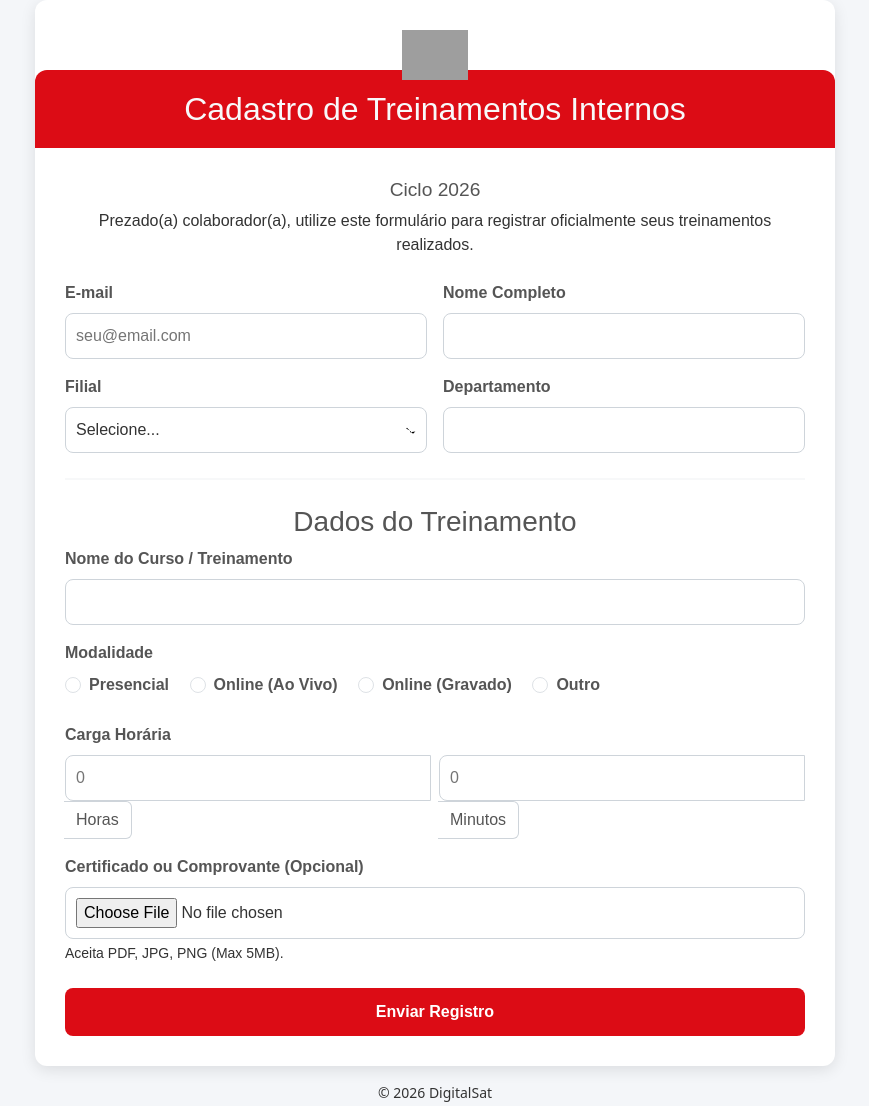
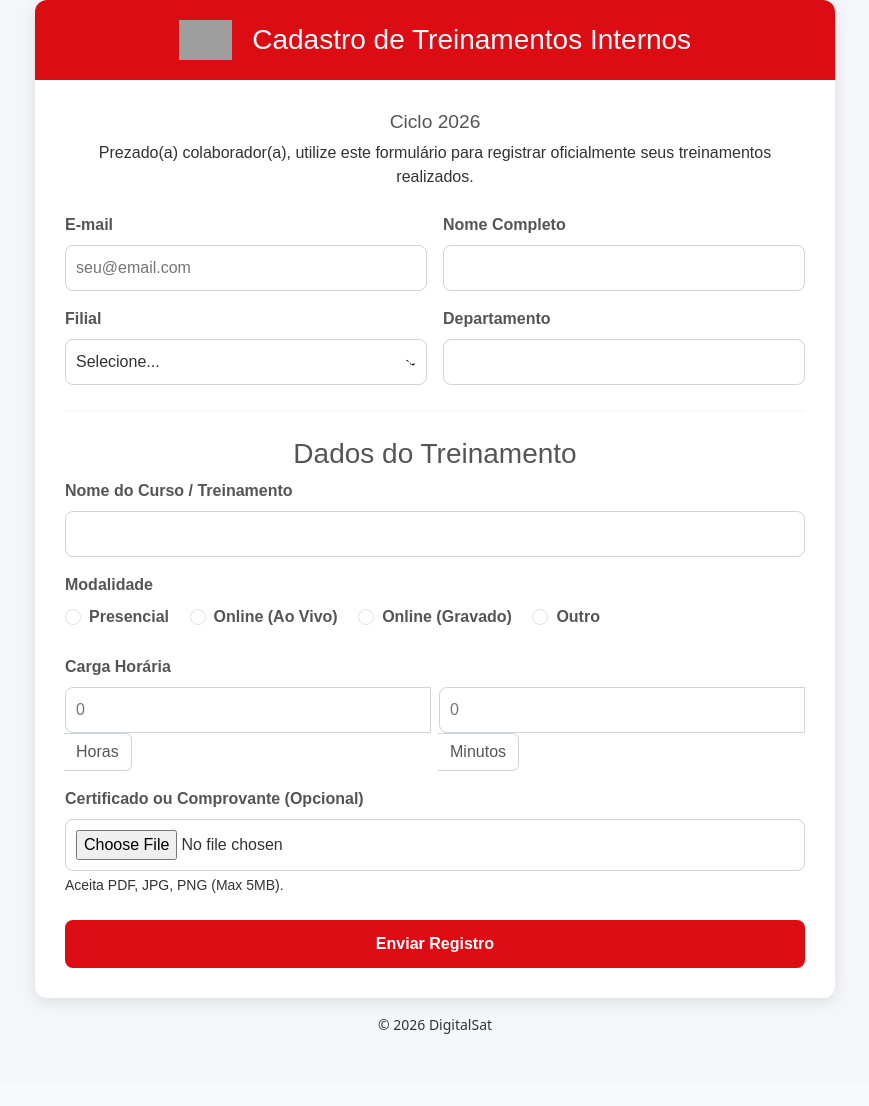
Before and after one commit to wppslander/formulariodetreinamento, a PHP site: page / in a window 1280 px wide. Shown: the top 1106 px of the page, without its empty margins (205-1074 px from the left). After the commit the page ends 1034 px from the top, so only its background shows below. Run offline with PHP 8.4, Linux system fonts and the light colour scheme; some libraries are stand-ins or nearby versions; grey boxes are pictures that could not be loaded.

Commit message:
Style: move logo inside H1 banner and use dark-background version

```diff
--- a/public/view.php
+++ b/public/view.php
@@ -104,12 +104,19 @@
         h1 {
             background-color: #DC0C15; /* Fundo vermelho */
             color: #f8f9fa; /* Texto cinza claro/branco */
-            /*text-align: center;  centraliza o h1 */
-            font-size: 32px;
+            font-size: 28px;
             text-align: center;
             padding: 20px;
             margin: -30px -30px 30px -30px; /* Margem negativa para encostar nas bordas */
             border-radius: 12px 12px 0 0; /* Arredondar apenas topo */
+            display: flex;
+            align-items: center;
+            justify-content: center;
+            gap: 20px;
+        }
+        h1 img {
+            max-height: 40px;
+            width: auto;
         }
         /* Centraliza h2 e dá espaçamento */
         h2 {
@@ -121,7 +128,6 @@
 
         /* Ajustes extras para layout responsivo com Bootstrap */
         body { background-color: #f4f6f9; color: #333333; }
-        .logo-container { text-align: center; margin-bottom: 20px; }
         .intro-text { color: #333333; }
         .input-group-text {
             background-color: #fff;
@@ -139,13 +145,11 @@
         <!-- Área de Mensagens (Sucesso/Erro vindos do Controller) -->
         <?php echo $message; ?>
 
-        <!-- Cabeçalho Visual -->
-        <div class="logo-container">
-            <img src="https://loja.digitalsat.com.br/imagem/logo-store?v=68468041b7f0a7698a97772f2c9fda4d" alt="DigitalSat Logo" style="max-height: 50px;">
-        </div>
-
         <div class="form-header">
-            <h1>Cadastro de Treinamentos Internos</h1>
+            <h1>
+                <img src="https://loja.digitalsat.com.br/imagem/logo-store/index/2?v=68468041b7f0a7698a97772f2c9fda4d" alt="DigitalSat Logo">
+                Cadastro de Treinamentos Internos
+            </h1>
             <h2 style="font-size: 1.2rem; margin-top: 0; color: #555555;">Ciclo 2026</h2>
         </div>
 
```
